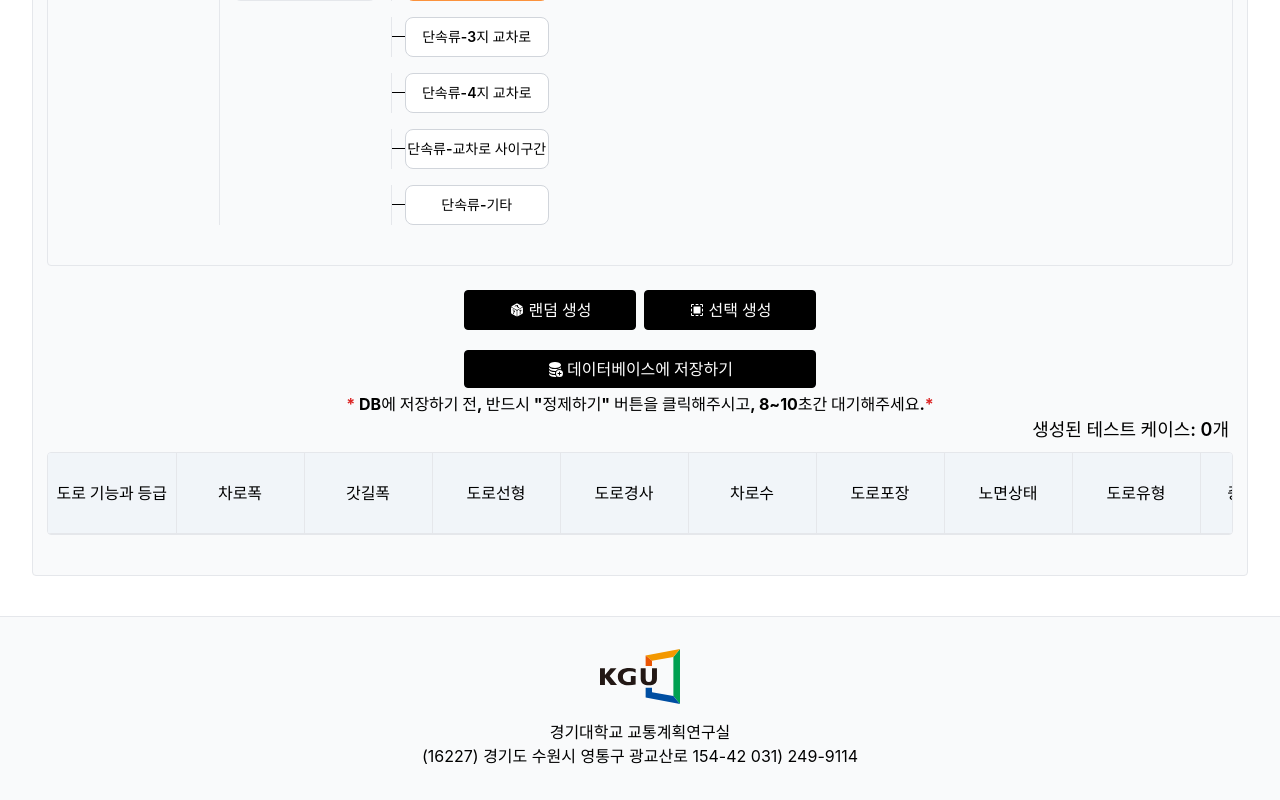
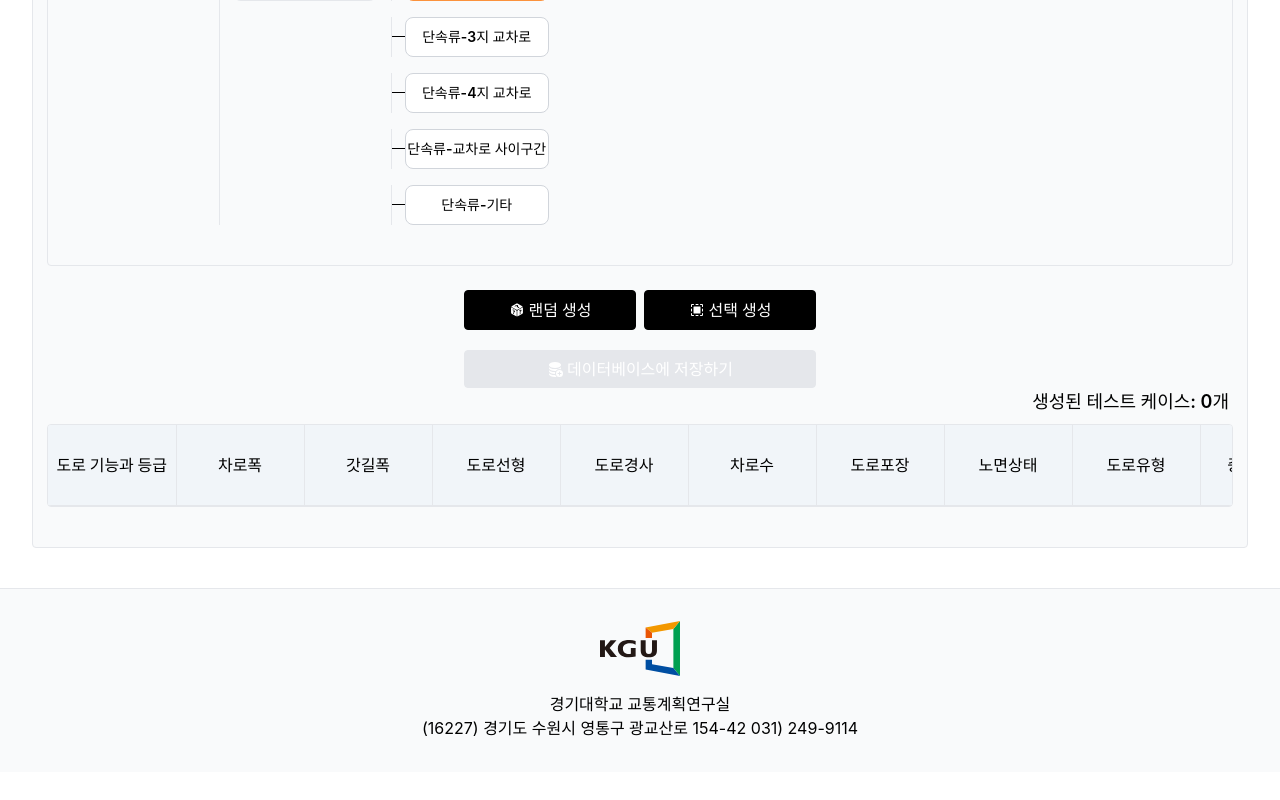
Before and after one commit to kgu-dtcg-labs/dtcg-client, a React (Vite) app: page /home in a window 1280 px wide. Shown: the part 2357-3157 px from the top of the page. After the commit the page ends 3129 px from the top, so only its background shows below. Built offline with nearby package versions, Linux system fonts and the light colour scheme; a web font is replaced by a local one.

Commit message:
refactor: Add disabled mode to SaveButton

```diff
--- a/src/components/home/SaveButton/SaveButton.tsx
+++ b/src/components/home/SaveButton/SaveButton.tsx
@@ -8,9 +8,10 @@ import { useGetResultStore } from '@store/result';
 const SaveButton = () => {
   const parsedData = useGetParsedDataStore();
   const testCases = useGetResultStore().cases;
+  const isEmpty = testCases.length === 0;
 
   const handleSaveButtonClick = async () => {
-    if (testCases.length === 0) {
+    if (isEmpty) {
       alert('생성된 시나리오가 없습니다.');
     }
 
@@ -21,18 +22,14 @@ const SaveButton = () => {
   return (
     <div className="flex flex-col items-center gap-1">
       <Button
-        color="black"
+        color={`${isEmpty ? 'disabled' : 'black'}`}
         icon={<BsDatabaseFillAdd />}
         className="font-semibold w-[352px]"
         onClick={handleSaveButtonClick}
+        disabled={testCases.length === 0}
       >
         데이터베이스에 저장하기
       </Button>
-      <p className="font-bold">
-        <span className="text-red-600">*</span> DB에 저장하기 전, 반드시
-        "정제하기" 버튼을 클릭해주시고, 8~10초간 대기해주세요.
-        <span className="text-red-600">*</span>
-      </p>
     </div>
   );
 };
```
